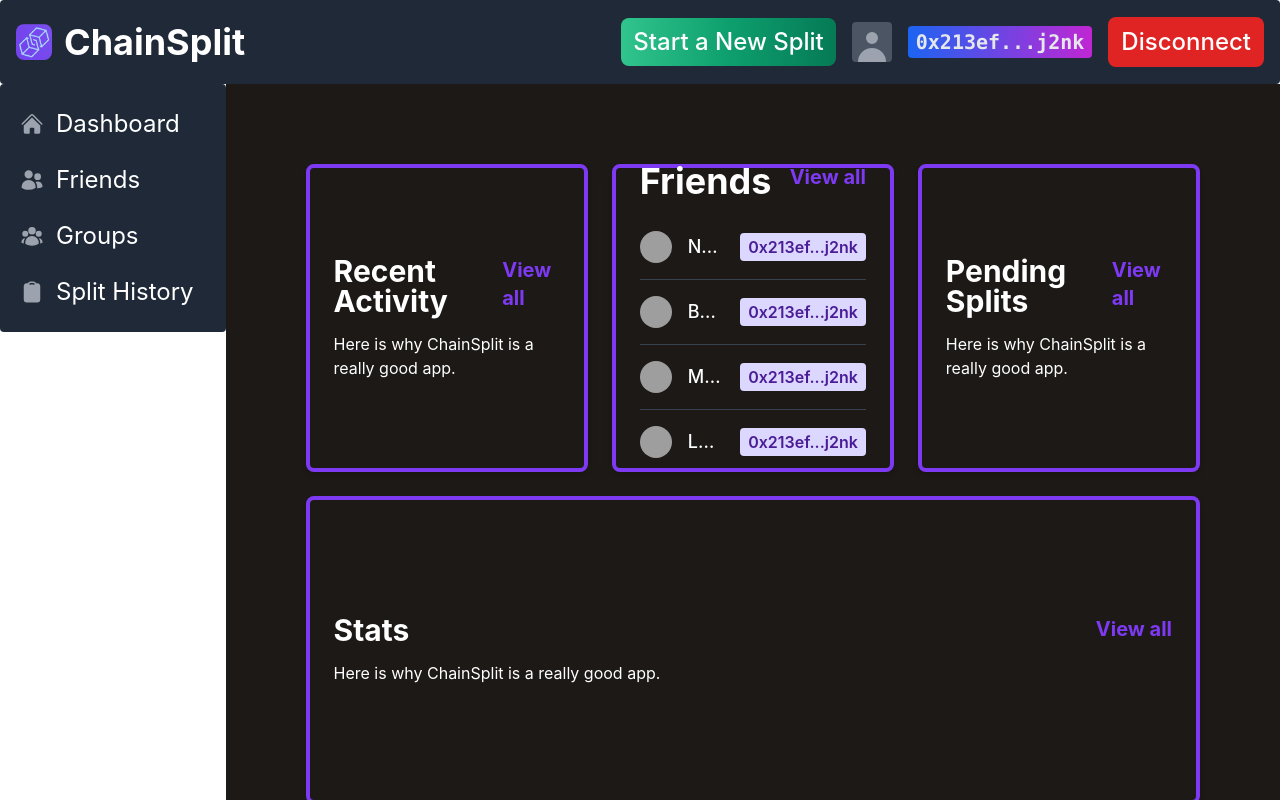
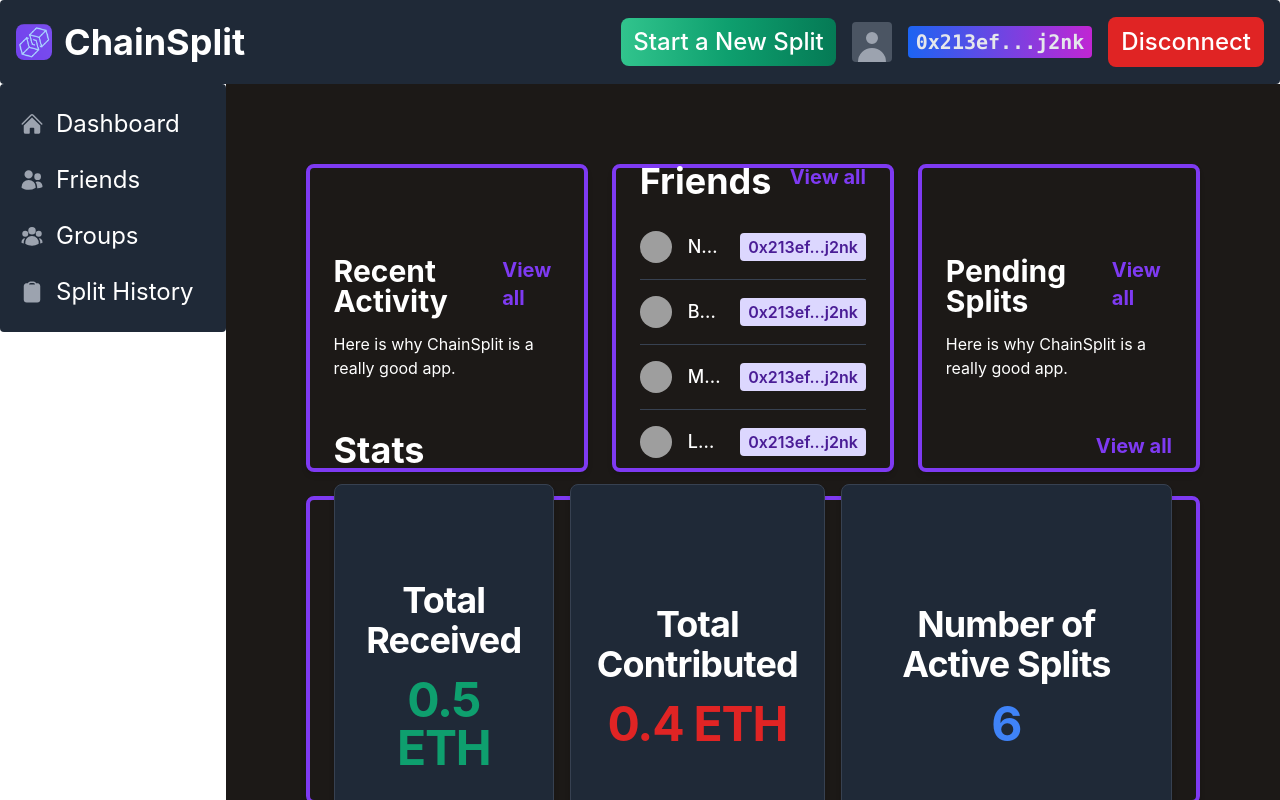
Before and after one commit to karan2605/Chain-Split, a React (Create React App) app: page /dashboard in a window 1280 px wide. Shown: the top 800 px of the page. Built offline with nearby package versions, Linux system fonts and the light colour scheme; grey boxes are pictures that could not be loaded.

Commit message:
Added stats cards

```diff
--- a/src/components/dashboardComponents/Stats.js
+++ b/src/components/dashboardComponents/Stats.js
@@ -5,7 +5,7 @@ const Stats = () => {
         <Card className={"dark:border-4 dark:border-purple-600 dark:bg-stone-900 place-content-center col-span-3"}>
             <div className="flex flex-col">
                 <div className="mb-4 flex justify-between">
-                    <h1 className="text-3xl font-bold leading-none text-gray-900 dark:text-white">
+                    <h1 className="text-4xl font-bold leading-none text-gray-900 dark:text-white">
                         Stats
                     </h1>
                     <a
@@ -15,9 +15,33 @@ const Stats = () => {
                         View all
                     </a>
                 </div>
-                <p className="font-normal text-white">
-                Here is why ChainSplit is a really good app.
-                </p>
+                <div className="flex flex-row gap-4 items-center justify-evenly">
+                    <Card className={"h-96 text-center"}>
+                        <h5 className="text-4xl font-bold tracking-tight text-gray-900 dark:text-white">
+                        Total Received
+                        </h5>
+                        <h1 className="text-5xl font-bold tracking-tight text-green-500">
+                        0.5 ETH
+                        </h1>
+                    </Card>
+                    <Card className={"h-96 text-center"}>
+                        <h5 className="text-4xl font-bold tracking-tight text-gray-900 dark:text-white">
+                            Total Contributed
+                        </h5>
+                        <h1 className="text-5xl font-bold tracking-tight text-red-600">
+                        0.4 ETH
+                        </h1>
+                    </Card>
+                    <Card className={"h-96 text-center"}>
+                        <h5 className="text-4xl font-bold tracking-tight text-gray-900 dark:text-white">
+                        Number of Active Splits
+                        </h5>
+                        <h1 className="text-5xl font-bold tracking-tight text-blue-500">
+                        6
+                        </h1>
+                    </Card>
+
+                </div>
             </div>
         </Card>
     )
```
